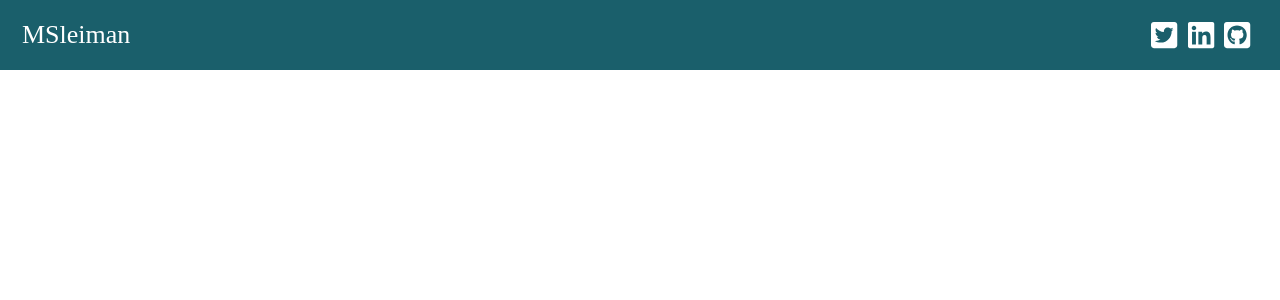
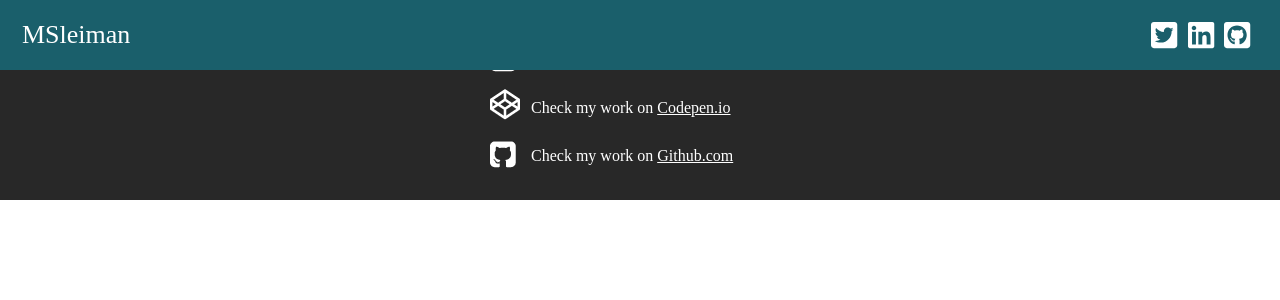
Before and after one commit to msleiman/msleiman.github.io, a PHP site: page /about.html in a window 1280 px wide. Shown: the top 300 px of the page. Run offline with PHP 8.4, Linux system fonts and the light colour scheme; some libraries are stand-ins or nearby versions.

Commit message:
Adding footer + some style changes

```diff
--- a/about.html
+++ b/about.html
@@ -28,26 +28,13 @@
   <main class="site-content">
     <h1>This is the about page test</h1>
   </main>
-  <footer class="row large-up-2 large-12 large-centered footer">
-    <div class="large-7 large-centered">
-      <div class="large-6 column aboutme">
-        <div class="large-4 columns text-center"><img src="images/mypic.png" alt=""></div>
-        <div class="large-8 columns footer-title text-center-medium">
-          <h1 class="bold">Front End Developer </h1>
-          <p>Currently working in London, my main skills are HTML, CSS, JavaScript, Responsive, Jquery</p>
-        </div>
-      </div>
-      <!-- aboutme-->
-      <div class="large-6 column social">
-        <div class="large-10 centered">
-          <ul>
-            <li><img src="images/twitter.png" alt=""> Follow me on twitter <a href="">@mstwi</a></li>
-            <li><img src="images/codepen.png" alt=""> Check my work on codepen.io</li>
-            <li><img src="images/github.png" alt=""> Check my work on Github</li>
-          </ul>
-        </div>
-      </div>
-      <!-- social end-->
+  <div class="footer">
+    <div class="social">
+      <ul>
+        <li><img src="images/twitter.png" alt=""> Follow me on twitter <a href="https://twitter.com/mstwi" target="_blank">@mstwi</a></li>
+        <li><img src="images/codepen.png" alt=""> Check my work on <a href="https://codepen.io/sleiman" target="_blank">Codepen.io</a></li>
+        <li><img src="images/github.png" alt=""> Check my work on <a href="https://github.com/msleiman" target="_blank">Github.com</a></li>
+      </ul>
     </div>
-  </footer>
+  </div>
 </body>
--- a/js/script.js
+++ b/js/script.js
@@ -2,7 +2,7 @@
 
 $( document ).ready(function() {
     var height = window.innerHeight;
-    $("#about").css('height', (height) - 40);
+    $("#about").css('height', (height) - 20);
 });
 
 
--- /dev/null
+++ b/styles/animation.scss
@@ -0,0 +1,17 @@
+@keyframes shake {
+  10%, 90% {
+    transform: translate3d(-1px, 0, 0);
+  }
+
+  20%, 80% {
+    transform: translate3d(2px, 0, 0);
+  }
+
+  30%, 50%, 70% {
+    transform: translate3d(-4px, 0, 0);
+  }
+
+  40%, 60% {
+    transform: translate3d(4px, 0, 0);
+  }
+}
--- a/styles/style.css
+++ b/styles/style.css
@@ -44,6 +44,16 @@
 table {
   border-collapse: collapse;
   border-spacing: 0; }
+
+@keyframes shake {
+  10%, 90% {
+    transform: translate3d(-1px, 0, 0); }
+  20%, 80% {
+    transform: translate3d(2px, 0, 0); }
+  30%, 50%, 70% {
+    transform: translate3d(-4px, 0, 0); }
+  40%, 60% {
+    transform: translate3d(4px, 0, 0); } }
 
 .header {
   background: #1a5f6b;
@@ -116,12 +126,19 @@
       @media (max-width: 600px) {
         .about .inner .svg-inline--fa {
           font-size: 20px; } }
+      .about .inner .svg-inline--fa:hover {
+        opacity: 1;
+        animation: shake 0.82s cubic-bezier(0.36, 0.07, 0.19, 0.97) both;
+        transform: translate3d(0, 0, 0);
+        backface-visibility: hidden;
+        perspective: 1000px; }
 
 .latestProjects {
   float: left;
   width: 100%;
   text-align: center;
-  background: #000; }
+  background: #000;
+  padding-bottom: 40px; }
   .latestProjects h2 {
     margin: 20px 30px;
     color: #fff;
@@ -186,5 +203,27 @@
   float: left;
   display: none; }
 
-.aboutme, .social {
-  display: none; }
+.footer {
+  background-color: #282828;
+  padding: 20px 0 20px 0;
+  float: left;
+  width: 100%;
+  margin: 0 auto;
+  position: relative; }
+  .footer a {
+    color: #fff; }
+  .footer .social {
+    color: #fff;
+    width: 300px;
+    margin: 0 auto;
+    padding-left: 50px; }
+    .footer .social ul {
+      list-style-type: none; }
+    .footer .social li {
+      padding: 1em;
+      position: relative; }
+      .footer .social li img {
+        padding-right: 5px;
+        position: absolute;
+        left: -25px;
+        bottom: 12px; }
--- a/styles/style.scss
+++ b/styles/style.scss
@@ -1,4 +1,5 @@
 @import "reset";
+@import "animation";
 
 .header {
   background: #1a5f6b;
@@ -35,7 +36,7 @@
   }
 
 }
-  .header.fixed {
+.header.fixed {
     position: absolute;
     z-index: 200000;
   }
@@ -86,6 +87,13 @@
         padding-right: 20px;
         padding-top: 20px;
         @media (max-width: 600px) { font-size: 20px}
+        &:hover {
+          opacity: 1;
+          animation: shake 0.82s cubic-bezier(.36,.07,.19,.97) both;
+          transform: translate3d(0, 0, 0);
+          backface-visibility: hidden;
+          perspective: 1000px;
+        }
       }
 
   }
@@ -96,6 +104,7 @@
   width: 100%;
   text-align: center;
   background: #000;
+  padding-bottom: 40px;
 
 
   h2 {
@@ -161,6 +170,33 @@
   display: none;
 }
 
-.aboutme, .social {
-  display: none;
+.footer {
+    background-color: #282828;
+    padding: 20px 0 20px 0;
+    float: left;
+    width: 100%;
+    margin: 0 auto;
+    position: relative;
+    a {
+      color: #fff;
+    }
+.social {
+  color: #fff;
+  width: 300px;
+  margin: 0 auto;
+  padding-left: 50px;
+    ul {
+        list-style-type: none;
+    }
+    li {
+        padding: 1em;
+        position: relative;
+        img {
+          padding-right: 5px;
+          position: absolute;
+          left: -25px;
+          bottom: 12px;
+        }
+    }
 }
+}
```
Also changed, not shown: contact.html (+8 -21 lines), index.html (+8 -21 lines), js/script-min.js (+1 -1 lines), structure/_footer.pug (+15 -24 lines), index.pug (line endings or trailing spaces).
